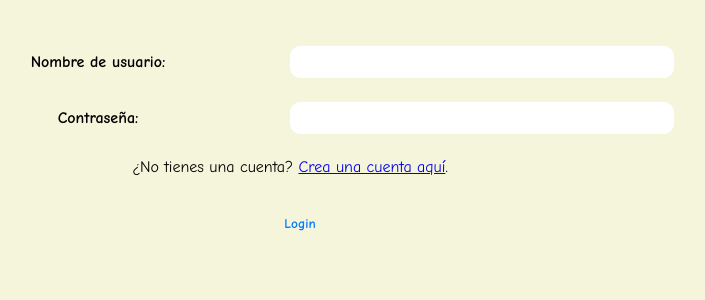
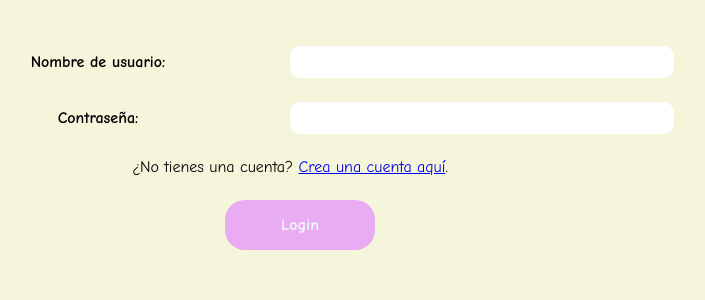
Before and after one commit to Dav-Walker/SweetKirby, a Django app: page /login/ in a window 1280 px wide. Shown: the part 180-480 px from the top of the page, without its empty margins (350-1055 px from the left). Run offline with Django 5.2, Linux system fonts and the light colour scheme; some web fonts are replaced.

Commit message:
botones registro/login fixed

```diff
--- a/core/static/core/estilo.css
+++ b/core/static/core/estilo.css
@@ -1873,7 +1873,7 @@ div>input {
     outline: none;
 }
 
-.Login>button {
+.Login>#botonlogin {
 
     padding: 2vh;
     min-width: 150px;
@@ -1883,7 +1883,12 @@ div>input {
     justify-content: center;
     flex-wrap: nowrap;
     align-items: center;
-    font-weight: bold;
+    font-weight: bold ;
+    color: aliceblue ;
+    font-size: 1rem;
+    background-color: #e9abf1;
+
+
 }
 
 table,
@@ -1956,6 +1961,10 @@ td {
     flex-wrap: nowrap;
     align-items: center;
     font-weight: bold;
+    font-weight: bold ;
+    color: aliceblue ;
+    font-size: 1rem;
+    background-color: #e9abf1;
 }
 
 
--- a/core/templates/login.html
+++ b/core/templates/login.html
@@ -10,7 +10,7 @@
         {% csrf_token %}
         {{ form }}
         <p>¿No tienes una cuenta? <a href="{% url 'registro' %}">Crea una cuenta aquí</a>.</p>
-        <button type="submit"class="boton-login">Login</button>
+        <button id="botonlogin" type="submit"class="boton-login">Login</button>
     </form>
 
 
```
Also changed, not shown: db.sqlite3.
